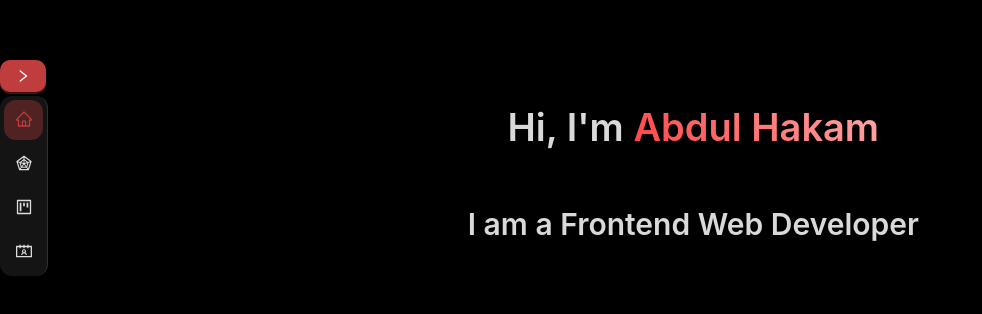
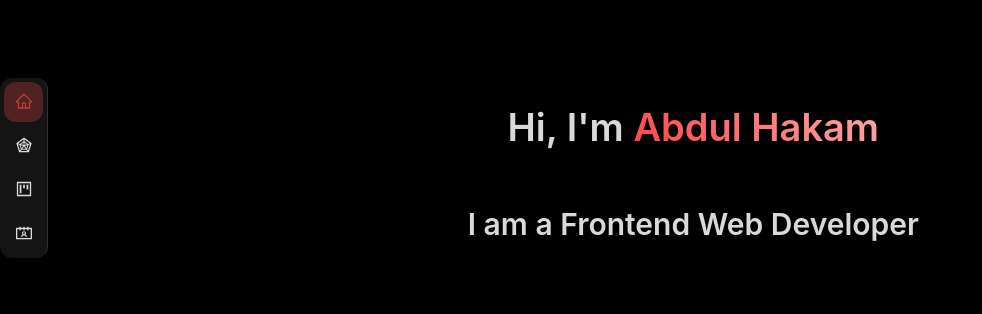
Before and after one commit to abdulhakam/abdulhakam.github.io, a React (Create React App) app: page / in a window 1280 px wide. Shown: the part 232-546 px from the top of the page, without its empty margins (0-982 px from the left). Built offline with nearby package versions, Linux system fonts and the light colour scheme.

Commit message:
removed collapse toggle from nav

```diff
--- a/src/App.tsx
+++ b/src/App.tsx
@@ -14,7 +14,7 @@ function App() {
       <ConfigProvider theme={customTheme()}>
         <Layout>
           <Row style={{height:'100vh'}}>
-            <Col span={2} style={{display:"flex",alignItems:'center'}}><Navbar/></Col>
+            <Col span={2} style={{height:'100vh',display:"flex",alignItems:'center'}}><Navbar/></Col>
             <Col span={22}>
                 <Routes>
                   <Route path='/' element={<HomePage key='home'/>}/>
--- a/src/components/global/Navbar.tsx
+++ b/src/components/global/Navbar.tsx
@@ -1,8 +1,8 @@
 import React, {useState} from "react";
 import {useNavigate} from 'react-router-dom';
-import { Button, MenuProps } from "antd";
+import { MenuProps } from "antd";
 import {Menu} from "antd";
-import { HomeOutlined, ContactsOutlined, ProjectOutlined, RadarChartOutlined, RightOutlined, LeftOutlined } from '@ant-design/icons';
+import { HomeOutlined, ContactsOutlined, ProjectOutlined, RadarChartOutlined } from '@ant-design/icons';
 
 
 const navItems: MenuProps['items'] = [
@@ -33,33 +33,20 @@ const Navbar: React.FC = () => {
   const [current,setCurrent] = useState('home');
   const navigate = useNavigate();
 
-  const [menuWidth, setMenuWidth] = useState('3rem');
-
-  const [collapsed, setCollapsed] = useState(true);
-  const toggleCollapsed = () => {
-    collapsed?setMenuWidth('8rem'):setMenuWidth('3rem');
-    setCollapsed(!collapsed);
-  };
-
   const onClick: MenuProps['onClick'] = (e) => {
     navigate(`/${e.key}`)
     setCurrent(e.key)
   };
 
   return (
-    <div>
-<Button type="primary" onClick={toggleCollapsed} style={{ marginBottom: 4 }}>
-    {collapsed ? <RightOutlined /> : <LeftOutlined />}
-</Button>
 <Menu
-  style={{width:menuWidth,borderRadius:'12px'}}
+  style={{width:'3rem',borderRadius:'12px'}}
   onClick={onClick}
   selectedKeys={[current]}
   mode='inline'
-  inlineCollapsed={collapsed}
+  inlineCollapsed={true}
   items={navItems}
 />
-</div>
 )}
 
 export default Navbar;
```
